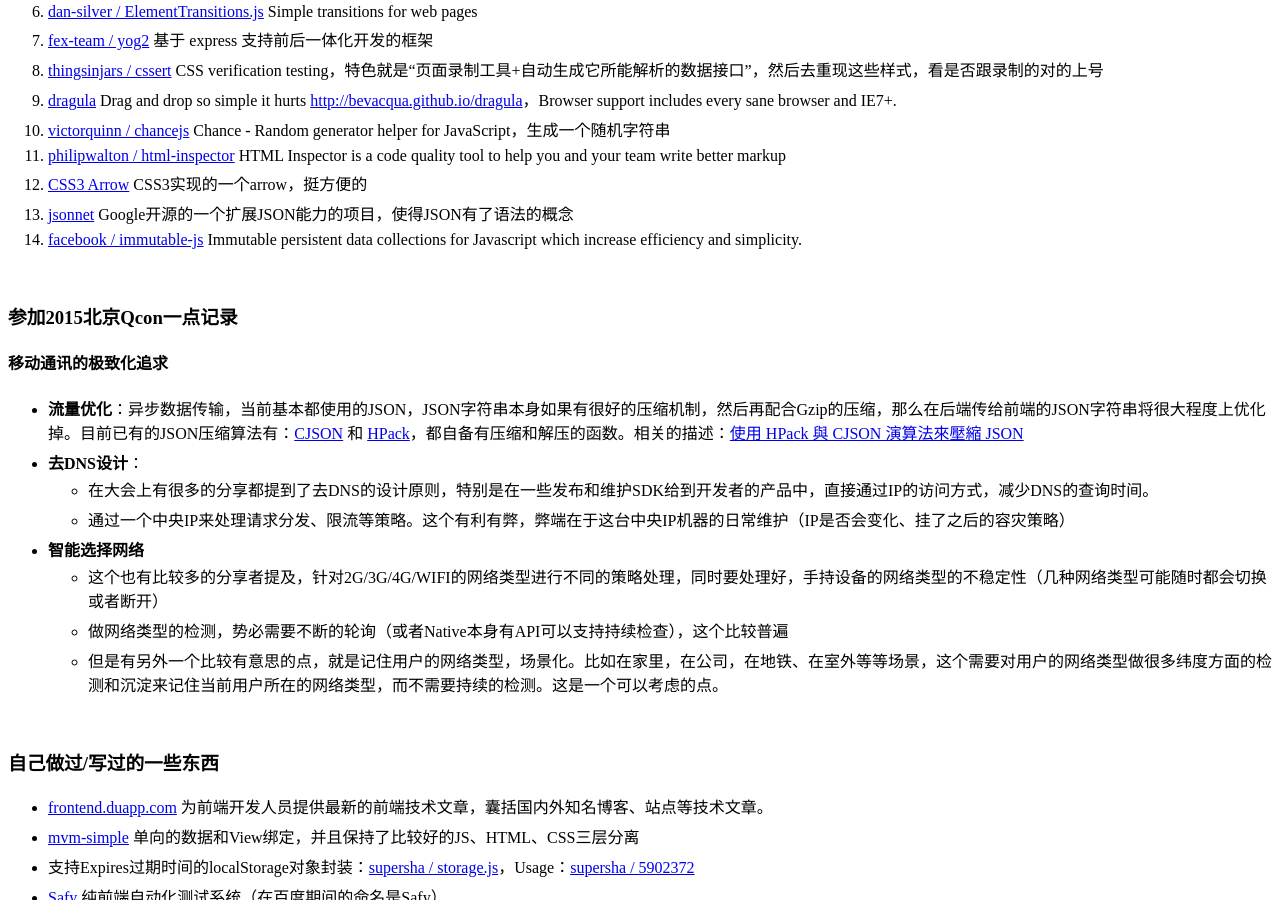
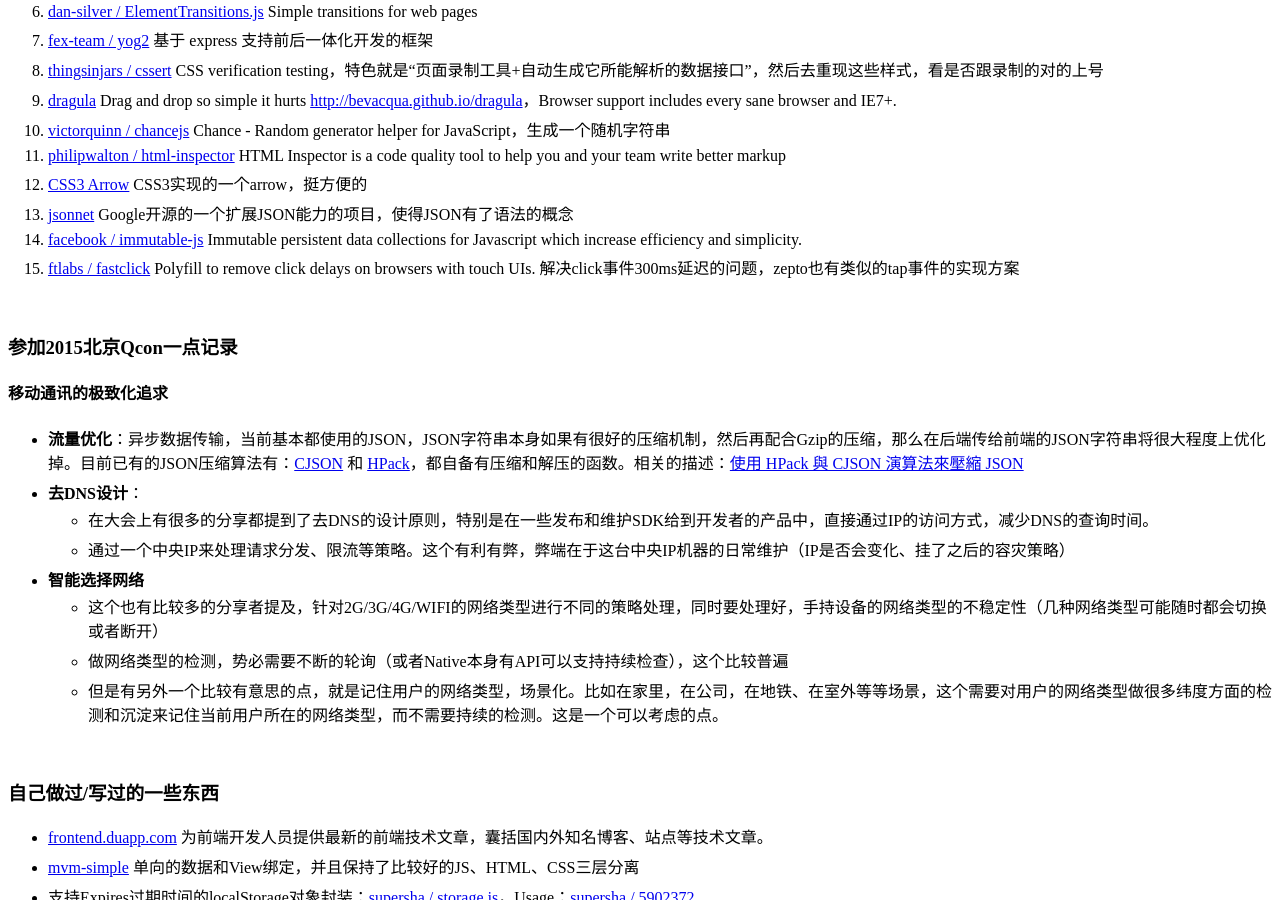
Before and after one commit to supersha/supersha.github.io, a Jekyll site: the page built from index.md, in a window 1280 px wide and 900 px high, scrolled down 2945 px. Built offline with Jekyll 4.4.1, drawn with Linux system fonts in a browser that asks for light colours.

Commit message:
by shafeng

```diff
--- a/index.md
+++ b/index.md
@@ -93,6 +93,7 @@ tagline: 记录自己的前端生涯
 0. [CSS3 Arrow](http://cssarrowplease.com/) CSS3实现的一个arrow，挺方便的
 0. [jsonnet](http://google.github.io/jsonnet/doc/userdocs.html) Google开源的一个扩展JSON能力的项目，使得JSON有了语法的概念
 0. [facebook / immutable-js](https://github.com/facebook/immutable-js) Immutable persistent data collections for Javascript which increase efficiency and simplicity.
+0. [ftlabs / fastclick](https://github.com/ftlabs/fastclick) Polyfill to remove click delays on browsers with touch UIs. 解决click事件300ms延迟的问题，zepto也有类似的tap事件的实现方案
 
 <br>
 
```
